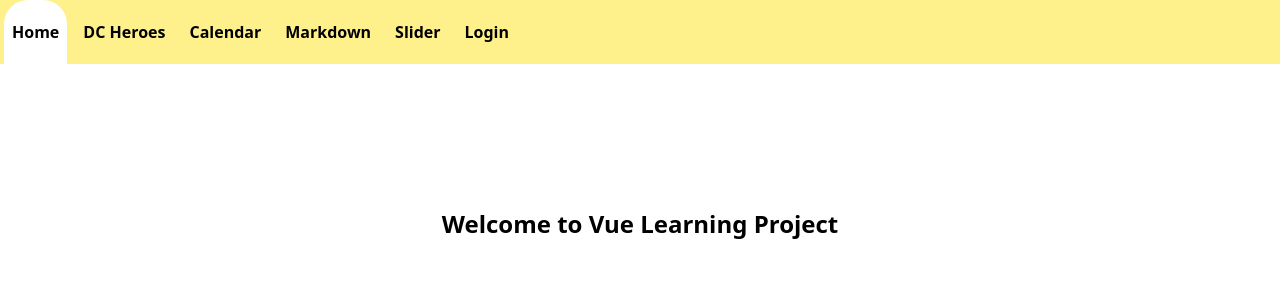
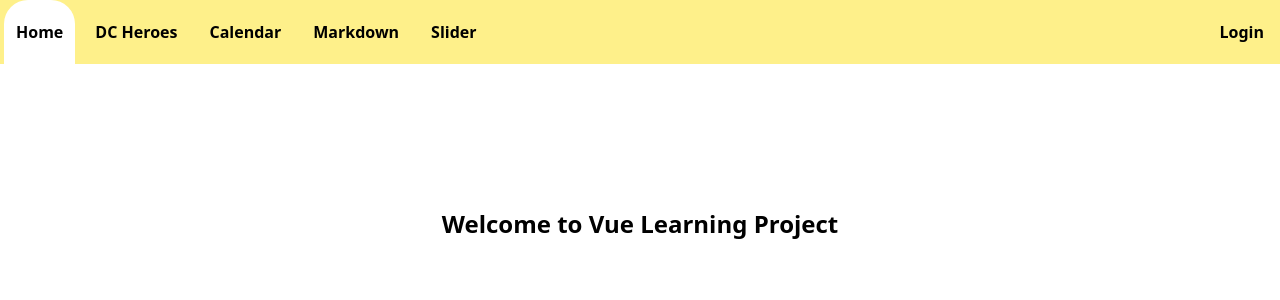
Before and after one commit to kangfarih/vue3-fullcourse, a Vue app: page / in a window 1280 px wide. Shown: the top 300 px of the page. Built offline with nearby package versions, Linux system fonts and the light colour scheme; no server answers.

Commit message:
add login to firebase

```diff
--- a/package.json
+++ b/package.json
@@ -9,6 +9,7 @@
     "preview": "vite preview"
   },
   "dependencies": {
+    "firebase": "^10.7.0",
     "marked": "^11.0.0",
     "vue": "^3.3.8",
     "vue-router": "^4.2.5"
--- a/src/App.vue
+++ b/src/App.vue
@@ -1,16 +1,33 @@
 <script setup>
 
-import { ref } from 'vue';
+import { onMounted, ref } from 'vue';
 import Header from './components/Header.vue';
 import LoginModal from './components/LoginModal.vue';
 import { RouterView } from 'vue-router';
+import firebase from './utilities/firebase';
+import { getAuth, onAuthStateChanged } from "firebase/auth";
 
+const auth = getAuth();
+const showLoginModal = ref(false)
+const isAuthed = ref(false)
+const authedUser = ref({})
 
-const showLoginModal = ref(false)
+onMounted(() =>
+  onAuthStateChanged(auth, (user) => {
+    if (user) {
+      isAuthed.value = true;
+      authedUser.value = user;
+    } else {
+      isAuthed.value = false;
+      authedUser.value = {};
+    }
+  })
+);
+
 </script>
 
 <template>
-  <Header @open-login-modal="showLoginModal = true" />
+  <Header @open-login-modal="showLoginModal = true" :isAuthed="isAuthed" />
   <RouterView />
   <transition name="fade">
     <LoginModal v-if="showLoginModal" @close-login-modal="showLoginModal = false" />
--- a/src/components/Header.vue
+++ b/src/components/Header.vue
@@ -2,22 +2,30 @@
     <div class="bg-yellow-200 w-full h-16 flex">
         <div v-for="menu in menuList">
             <RouterLink :to="menu.path" :class="path == menu.path ? 'bg-white' : ''"
-                class="h-full items-center flex p-2 hover:bg-white cursor-pointer font-bold rounded-t-3xl mx-1">
+                class="h-full items-center flex p-2 px-3 hover:bg-white cursor-pointer font-bold rounded-t-3xl mx-1">
                 {{ menu.title }}
             </RouterLink>
         </div>
-        <div @click="$emit('open-login-modal')"
-            class="h-full items-center flex p-2 hover:bg-white cursor-pointer font-bold rounded-t-3xl mx-1">
-            Login
+        <div class="h-full items-center flex p-2 px-3 hover:bg-white cursor-pointer font-bold rounded-t-3xl mx-1 ml-auto">
+            <div v-if="props.isAuthed" @click="logout">
+                Logout
+            </div>
+            <div v-else @click="$emit('open-login-modal')">
+                Login
+            </div>
         </div>
     </div>
 </template>
 
 <script setup>
-import { computed } from 'vue';
+import { computed, onMounted } from 'vue';
 import { RouterLink } from 'vue-router';
 import { useRoute, useRouter } from 'vue-router'
+import { getAuth, signOut } from "firebase/auth";
 
+const props = defineProps({
+    isAuthed: { type: Boolean, required: true },
+});
 
 const route = useRoute();
 const path = computed(() => route.path)
@@ -30,6 +38,15 @@ const menuList = [
     { path: '/slider', title: 'Slider' },
 ]
 
+const logout = () => {
+    const auth = getAuth();
+    signOut(auth).then(() => {
+        // console.log('log out succeed');
+    }).catch((error) => {
+        console.log(error);
+    });
+}
+
 </script>
 
 <style lang="scss" scoped></style>
--- a/src/components/LoginModal.vue
+++ b/src/components/LoginModal.vue
@@ -1,15 +1,21 @@
 <template>
     <div class="fixed inset-0 w-full h-full flex justify-center items-center">
-        <div class="absolute w-full h-full bg-gray-500 opacity-50" @click="$emit('close-login-modal')" />
+        <div class="absolute w-full h-full bg-gray-500 opacity-20" @click="$emit('close-login-modal')" />
         <div class=" bg-white z-10 rounded-md flex">
-            <div class="m-1 p-4 flex-1 rounded-md border-solid border-2 border-gray-200">
+            <div class="m-1 p-4 flex-1 rounded-md border-solid border-2 border-gray-200 shadow-lg">
                 <h1 class="w-full text-center font-bold text-2xl mb-6">Login</h1>
                 <form action="" class="flex flex-col">
-                    <input type="email" name="" id="email" placeholder="email"
-                        class="h-10 border-solid border-gray-400 border-2 my-1 rounded-md p-2 w-60">
-                    <input type="password" name="" id="password" placeholder="password"
-                        class="h-10 border-solid border-gray-400 border-2 my-1 rounded-md p-2 w-60">
-                    <button type="submit" @click.prevent="" class="rounded-md bg-teal-600 hover:bg-teal-800 text-white p-2 mt-4">Submit</button>
+                    <label for="email" class="font-bold">Username or Email</label>
+                    <input v-model="email" type="email" name="" id="email" placeholder="Enter your username or email"
+                        class="h-10 border-solid border-gray-400 border-2 my-1 rounded-md p-2 w-72 shadow-md">
+                    <label for="password" class="font-bold">Password</label>
+                    <input v-model="password" type="password" name="" id="password" placeholder="Enter your password"
+                        class="h-10 border-solid border-gray-400 border-2 my-1 rounded-md p-2 w-72 shadow-md">
+                    <button type="submit" @click.prevent="submit"
+                        class="rounded-md bg-teal-600 hover:bg-teal-800 text-white p-2 mt-4">
+                        <span v-if="!isLoading"> Submit </span>
+                        <span v-else> ⏳ </span>
+                    </button>
                 </form>
             </div>
         </div>
@@ -17,7 +23,35 @@
 </template>
 
 <script setup>
+import { ref } from 'vue';
+import { getAuth, signInWithEmailAndPassword } from "firebase/auth";
 
+const emit = defineEmits(['close-login-modal'])
+
+const isLoading = ref(false);
+const email = ref('')
+const password = ref('')
+const auth = getAuth();
+
+function submit() {
+    isLoading.value = true;
+
+    signInWithEmailAndPassword(auth, email.value, password.value)
+        .then((userCredential) => {
+            const user = userCredential.user;
+            emit('close-login-modal')
+            isLoading.value = false;
+        })
+        .catch((error) => {
+            const errorCode = error.code;
+            const errorMessage = error.message;
+            console.log(errorCode, errorMessage);
+        });
+}
+
+function close() {
+
+}
 
 </script>
 
--- /dev/null
+++ b/src/utilities/firebase.js
@@ -0,0 +1,19 @@
+// Import the functions you need from the SDKs you need
+import { initializeApp } from "firebase/app";
+// TODO: Add SDKs for Firebase products that you want to use
+// https://firebase.google.com/docs/web/setup#available-libraries
+
+// Your web app's Firebase configuration
+const firebaseConfig = {
+  apiKey: "AIzaSyDsm-MP04knODng1kxeA8_WJyh5gMIt-6I",
+  authDomain: "vue-fullcourse-4d290.firebaseapp.com",
+  projectId: "vue-fullcourse-4d290",
+  storageBucket: "vue-fullcourse-4d290.appspot.com",
+  messagingSenderId: "656395340373",
+  appId: "1:656395340373:web:b6c5c0eb2ae53e579fe2dc"
+};
+
+// Initialize Firebase
+const app = initializeApp(firebaseConfig);
+
+export default app;
```
Also changed, not shown: 1 other file (tests, documents, lock files or other folders).
